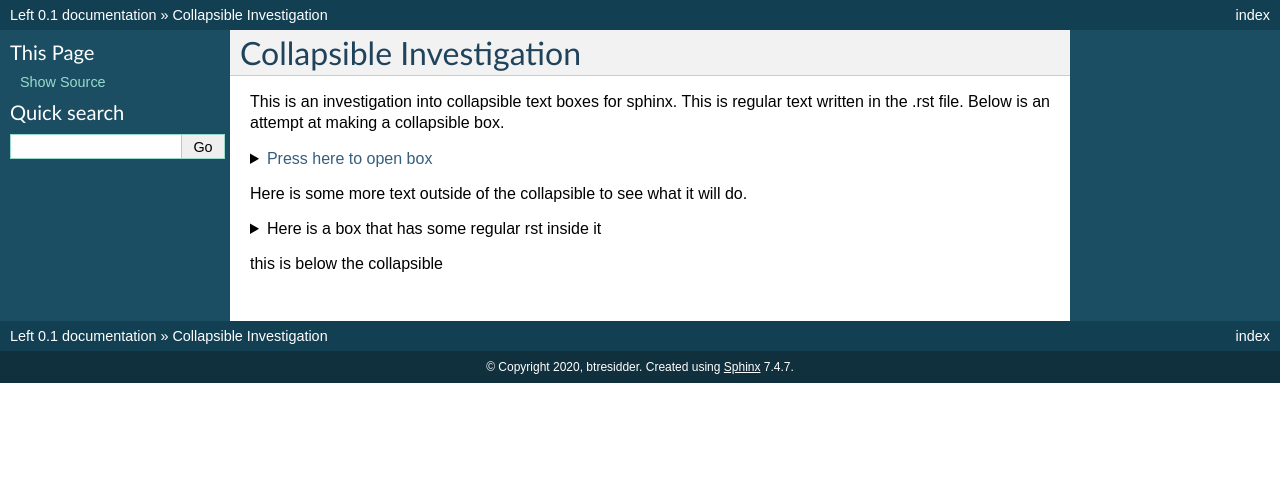
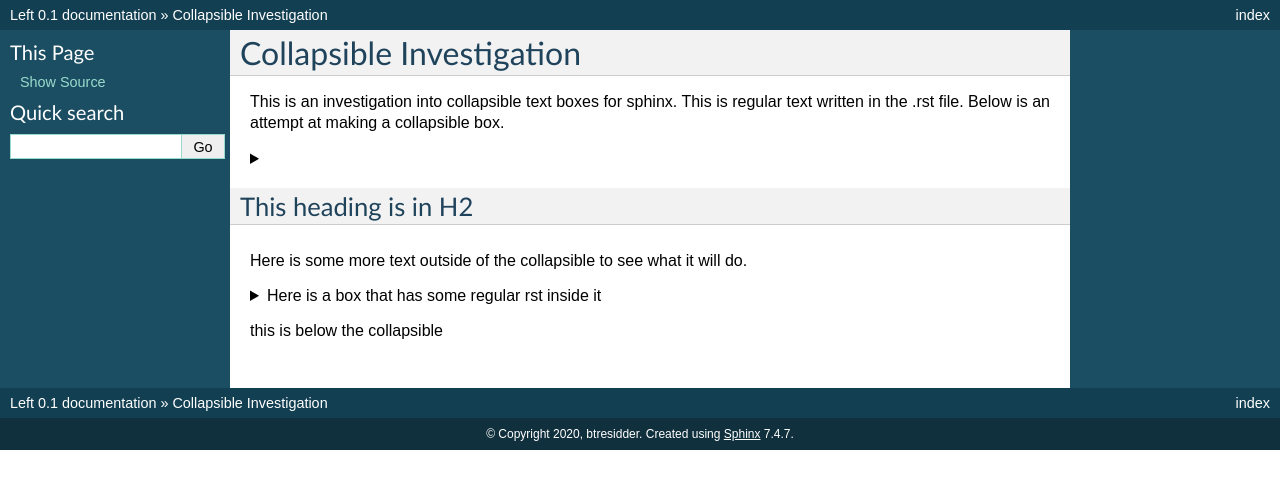
Before and after one commit to btresidder/Left, a Sphinx documentation site: the page built from project/docs/collapsible.rst, in a window 1280 px wide. Shown: the top 489 px of the page. Built offline with Sphinx 7.4.7, drawn with Linux system fonts in a browser that asks for light colours; pages that are not in the unit, such as notebooks, are missing from menus.

Commit message:
collapsible box attempt 4

```diff
--- a/project/docs/collapsible.rst
+++ b/project/docs/collapsible.rst
@@ -9,7 +9,7 @@ Below is an attempt at making a collapsible box.
 .. raw:: html
 
    <details>
-   <summary><a>Press here to open box</a></summary>
+   <summary><h2>This heading is in H2</h2></summary>
    <p>This is a bunch of text I have written.</p>
    </details>
 
@@ -32,4 +32,6 @@ this is outside the code block.
 
    </details>
 
+
+
 this is below the collapsible
```
